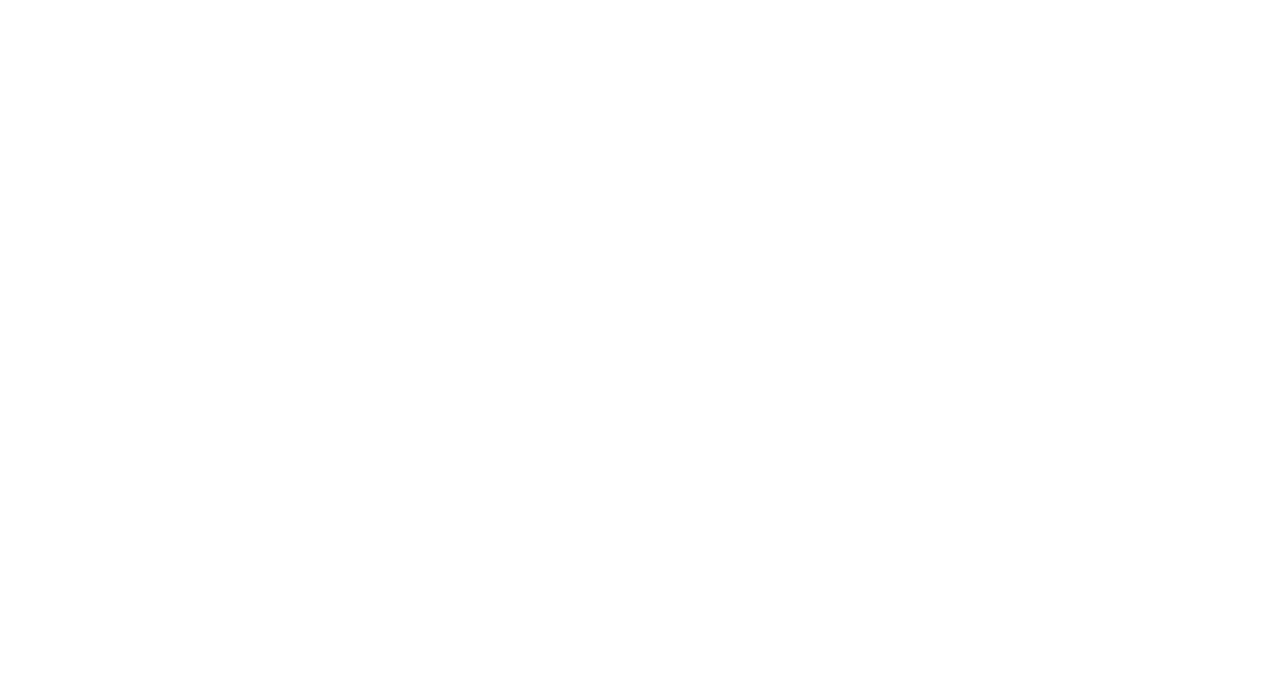
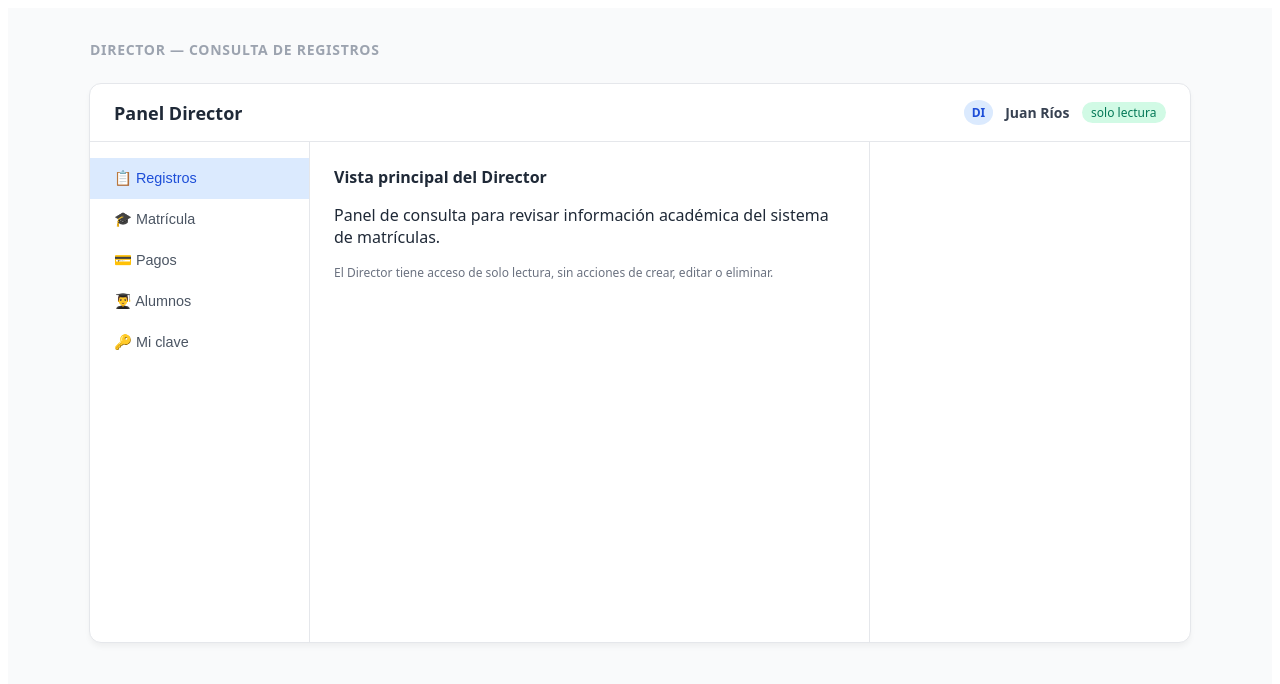
Before and after one commit to tiben10/front-end, a React (Vite) app: page /director-dashboard in a window 1280 px wide. Before the commit this address had no page. Shown: the top 684 px of the page. Built offline with nearby package versions, Linux system fonts and the light colour scheme.

Commit message:
Añadiendo panel Director

```diff
--- a/src/App.jsx
+++ b/src/App.jsx
@@ -4,7 +4,7 @@
 import SuperUserDashboard from './pages/SuperUserDashboard';
 //import DirectorUserDashboard from './pages/DirectorUserDashboard'; // pendiente: archivo roto (export mal nombrado), se arregla cuando trabajemos Director
 import SecretariaUserDashboard from './pages/SecretariaUserDashboard';
-
+import DirectorDashboard from './pages/DirectorDashboard';
 
 function App() {
   return (
@@ -14,6 +14,7 @@
         <Route path="/dashboard" element={<SuperUserDashboard />} />
         {/* <Route path="/director-dashboard" element={<DirectorUserDashboard />} /> */}
         <Route path="/secretaria-dashboard" element={<SecretariaUserDashboard />} />
+        <Route path="/director-dashboard" element={<DirectorDashboard />} />
       </Routes>
     </Router>
   );
--- /dev/null
+++ b/src/pages/DirectorDashboard.jsx
@@ -0,0 +1,62 @@
+import { useState } from 'react';
+import '../Styles/Dashboard.css';
+
+const DirectorDashboard = () => {
+    const [activeTab, setActiveTab] = useState('registros');
+
+    return (
+        <div className="dash-wrapper">
+            <div className="dash-title-top">DIRECTOR — CONSULTA DE REGISTROS</div>
+
+            <div className="dash-container">
+                <header className="dash-header">
+                    <div className="dash-header-left">
+                        <h2>Panel Director</h2>
+                    </div>
+
+                    <div className="dash-header-right">
+                        <span className="badge-su" style={{ backgroundColor: '#dbeafe', color: '#1d4ed8' }}>DI</span>
+                        <span className="user-name">Juan Ríos</span>
+                        <span className="role-badge role-di">solo lectura</span>
+                    </div>
+                </header>
+
+                <div className="dash-body">
+                    <aside className="dash-sidebar">
+                        <button className={`sidebar-item ${activeTab === 'registros' ? 'active' : ''}`} onClick={() => setActiveTab('registros')}>
+                            📋 Registros
+                        </button>
+
+                        <button className={`sidebar-item ${activeTab === 'matricula' ? 'active' : ''}`} onClick={() => setActiveTab('matricula')}>
+                            🎓 Matrícula
+                        </button>
+
+                        <button className={`sidebar-item ${activeTab === 'pagos' ? 'active' : ''}`} onClick={() => setActiveTab('pagos')}>
+                            💳 Pagos
+                        </button>
+
+                        <button className={`sidebar-item ${activeTab === 'alumnos' ? 'active' : ''}`} onClick={() => setActiveTab('alumnos')}>
+                            👨‍🎓 Alumnos
+                        </button>
+
+                        <button className={`sidebar-item ${activeTab === 'clave' ? 'active' : ''}`} onClick={() => setActiveTab('clave')}>
+                            🔑 Mi clave
+                        </button>
+                    </aside>
+
+                    <main className="dash-content">
+                        <h3 className="section-title">Vista principal del Director</h3>
+                        <p>
+                            Panel de consulta para revisar información académica del sistema de matrículas.
+                        </p>
+                        <p className="table-footer-note">
+                            El Director tiene acceso de solo lectura, sin acciones de crear, editar o eliminar.
+                        </p>
+                    </main>
+                </div>
+            </div>
+        </div>
+    );
+};
+
+export default DirectorDashboard;
```
Also changed, not shown: 1 other file (tests, documents, lock files or other folders).
